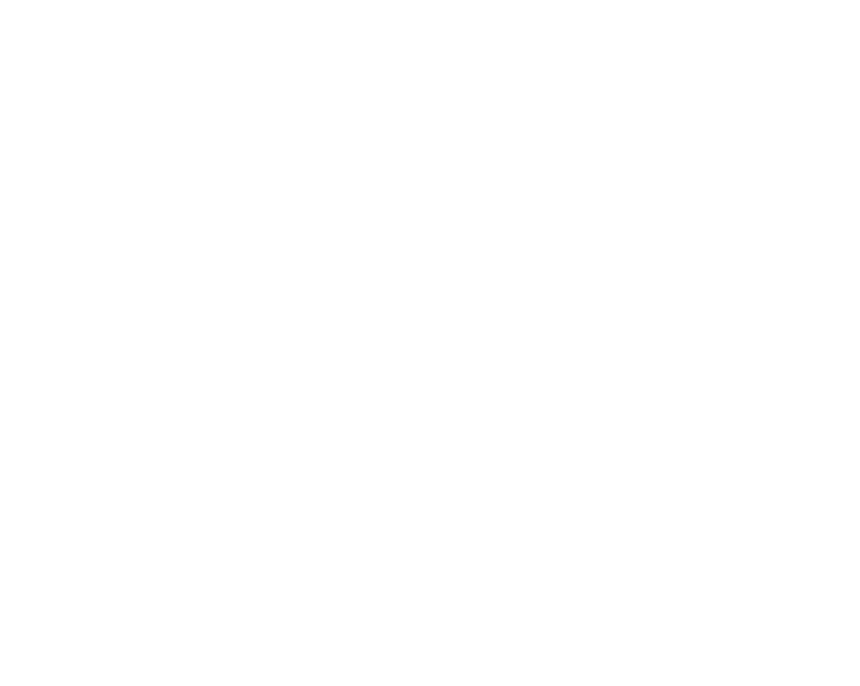
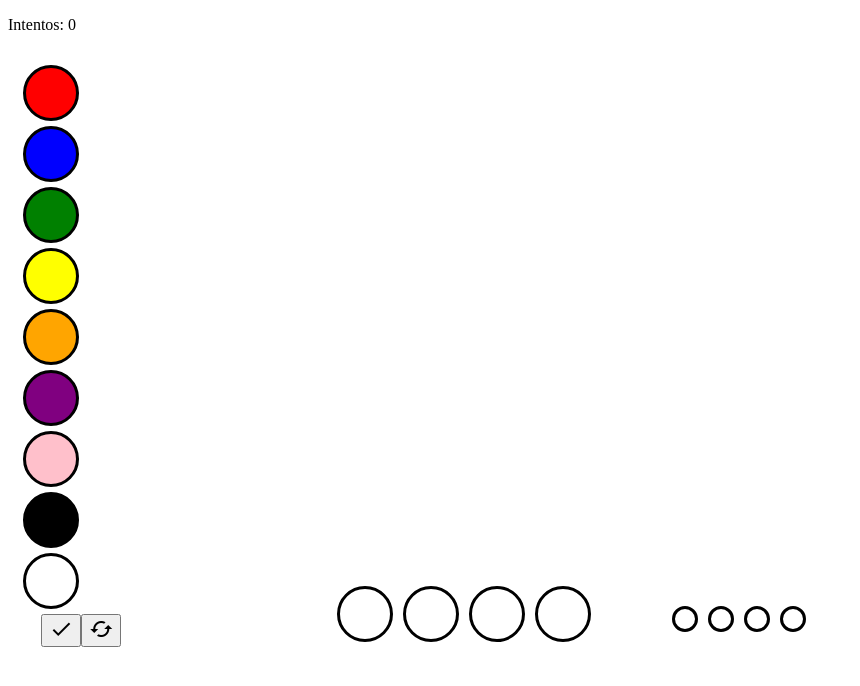
Before and after one commit to tomashm01/MasterMind, a plain HTML site: page index.html in a window 1280 px wide. Shown: the whole page, without its empty margins (0-860 px from the left). Drawn offline with Linux system fonts and the light colour scheme.

Commit message:
feat: interfaz

```diff
--- a/MasterMind.js
+++ b/MasterMind.js
@@ -1,4 +1,4 @@
-{
+
     /**
     * @author Tomas
     */
@@ -67,8 +67,3 @@
         };
 
     })();
-
-    //Para pruebas
-    document.addEventListener("DOMContentLoaded",MasterMind.init);
-    window.MasterMind=MasterMind;
-}
--- a/index.html
+++ b/index.html
@@ -6,10 +6,61 @@
     <meta name="viewport" content="width=device-width, initial-scale=1.0">
     <meta name="author" content="Tomás">
     <title>MasterMind</title>
+    <link href="https://fonts.googleapis.com/css?family=Roboto&display=swap" rel="stylesheet">
+    <link href="https://fonts.googleapis.com/icon?family=Material+Icons" rel="stylesheet">
+    <script src="videojuego.js"></script>
     <script src="MasterMind.js"></script>
+    <link rel="stylesheet" href="styles.css">
+
 </head>
 <body>
     <noscript>Please enable JavaScript!</noscript>
+    <div class="container">
+        <header>
+            <section class="oculto" id="tableroVictoria">
+                <h1>Has ganando</h1>
+                <button id="nuevaPartida">Nueva partida</button>
+            </section>
 
+            <section id="intentos">
+                <p id="contador">Intentos: 0</p>
+            </section>
+        </header>
+        <main>
+
+            <div id="botones">
+                <section id="listaBolas">
+                    <div class="bolas" id="red"></div>
+                    <div class="bolas" id="blue"></div>
+                    <div class="bolas" id="green"></div>
+                    <div class="bolas" id="yellow"></div>
+                    <div class="bolas" id="orange"></div>
+                    <div class="bolas" id="purple"></div>
+                    <div class="bolas" id="pink"></div>
+                    <div class="bolas" id="black"></div>
+                    <div class="bolas" id="white"></div>
+                </section>
+                <div id="buttons">
+                    <div><button id="ganar"><i class="material-icons">done</i></button></div>
+                    <div><button id="reset"><i class="material-icons">cached</i></button></div>
+                </div>
+            </div>
+
+            <div id="interfaz">
+                <section id="seleccion">
+                    <div class="bolas bola1"></div>
+                    <div class="bolas bola2"></div>
+                    <div class="bolas bola3"></div>
+                    <div class="bolas bola4"></div>
+                </section>
+                <section id="pistas">
+                    <div class="bolitas"></div>
+                    <div class="bolitas"></div>
+                    <div class="bolitas"></div>
+                    <div class="bolitas"></div>
+                </section>
+            </div>
+        </main>
+    </div>
 </body>
 </html>
--- /dev/null
+++ b/styles.css
@@ -0,0 +1,73 @@
+.bolas{
+    width:50px;
+    height:50px;
+    border-radius: 50%;
+    display:flex;
+    justify-content:center;
+    align-items:center;
+    margin:5px;
+    border: 3px solid black;
+}
+.bolitas{
+    width:20px;
+    height:20px;
+    border-radius: 50%;
+    display:flex;
+    flex-direction:row;
+    justify-content:center;
+    align-items:center;
+    margin:5px;
+    border: 3px solid black;
+}
+.bolas:hover{
+    cursor:pointer;
+}
+main{
+    display:flex;
+    flex-direction:row;
+}
+#botones{
+    display:flex;
+    flex-direction:column;
+    justify-content:center;
+    align-items:flex-start;
+    margin:10px;
+    width:10%;
+}
+#botones #buttons{
+    width:100%;
+    display:flex;
+    flex-direction:row;
+    justify-content:center;
+    align-items:center;
+}
+#interfaz{
+    display:flex;
+    flex-direction:row;
+    justify-content:center;
+    align-items:flex-end;
+    margin:10px;
+    width:70%;
+}
+#ganar:hover,#reset:hover{
+    cursor:pointer;
+}
+
+.oculto{
+    display:none;
+}
+
+#seleccion{
+    display:flex;
+    flex-direction:row;
+    justify-content:center;
+    align-items:center;
+}
+#pistas{
+    display:flex;
+    flex-direction:row;
+    justify-content:center;
+    align-items:center;
+    margin:10px;
+    width:30%;
+}
--- /dev/null
+++ b/videojuego.js
@@ -0,0 +1,46 @@
+{
+    /**
+     * @author: Tomás Hidalgo
+     */
+
+
+    const init=function(){
+
+        let bolas=document.querySelectorAll(".bolas");
+        let ganar=document.getElementById("ganar");
+        let reset=document.getElementById("reset");
+
+        MasterMind.init();
+        let numBolas=1;
+
+        bolas.forEach(elemento=>{
+
+            //Colorear y pintar las bolas
+            pintarBolas.bind(elemento)();
+
+            if(elemento.classList.contains(`bola${numBolas}`)){ //Hacer reset del color de las bolas del usuario
+                elemento.addEventListener("click",function(){
+                    this.style.backgroundColor="white";
+                });
+                numBolas++;
+            }else{ //Colorear bolas del tablero
+                elemento.addEventListener("click",colorearTablero.bind(elemento));
+            }
+
+        });
+
+    }
+
+    const colorearTablero=function(){
+
+
+
+    }
+
+    const pintarBolas=function(){
+        this.style.backgroundColor=this.id;
+    }
+
+
+    document.addEventListener("DOMContentLoaded", init);
+}
```
